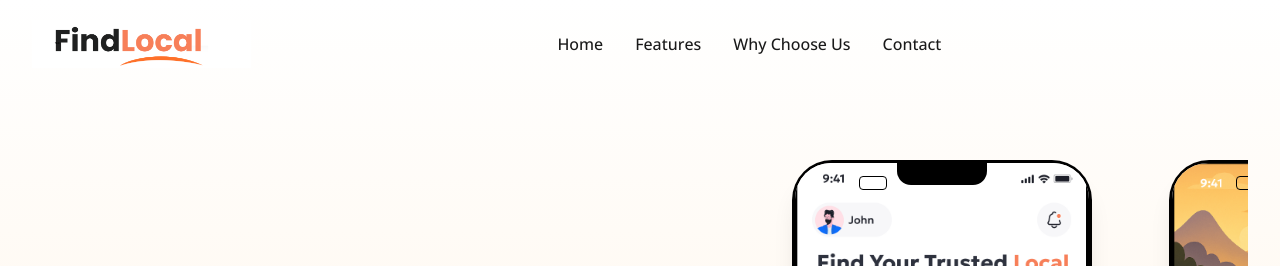
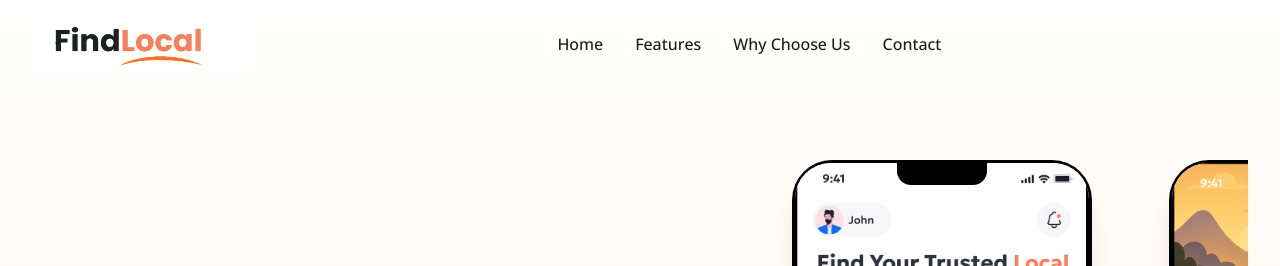
Before and after one commit to arthurfleck-jpg/FindLocal, a React (Vite) app: page / in a window 1280 px wide. Shown: the top 266 px of the page. Built offline with nearby package versions, Linux system fonts and the light colour scheme.

Commit message:
Visual edit in Lovable
Edited UI in Lovable

```diff
--- a/src/components/Hero.tsx
+++ b/src/components/Hero.tsx
@@ -125,9 +125,7 @@ const PhoneMockup = ({
                 <div className="w-4 h-4">
 
                 </div>
-                <div className="w-7 h-3.5 border border-black rounded-sm relative">
 
-                </div>
               </div>
             </div>
 
```
